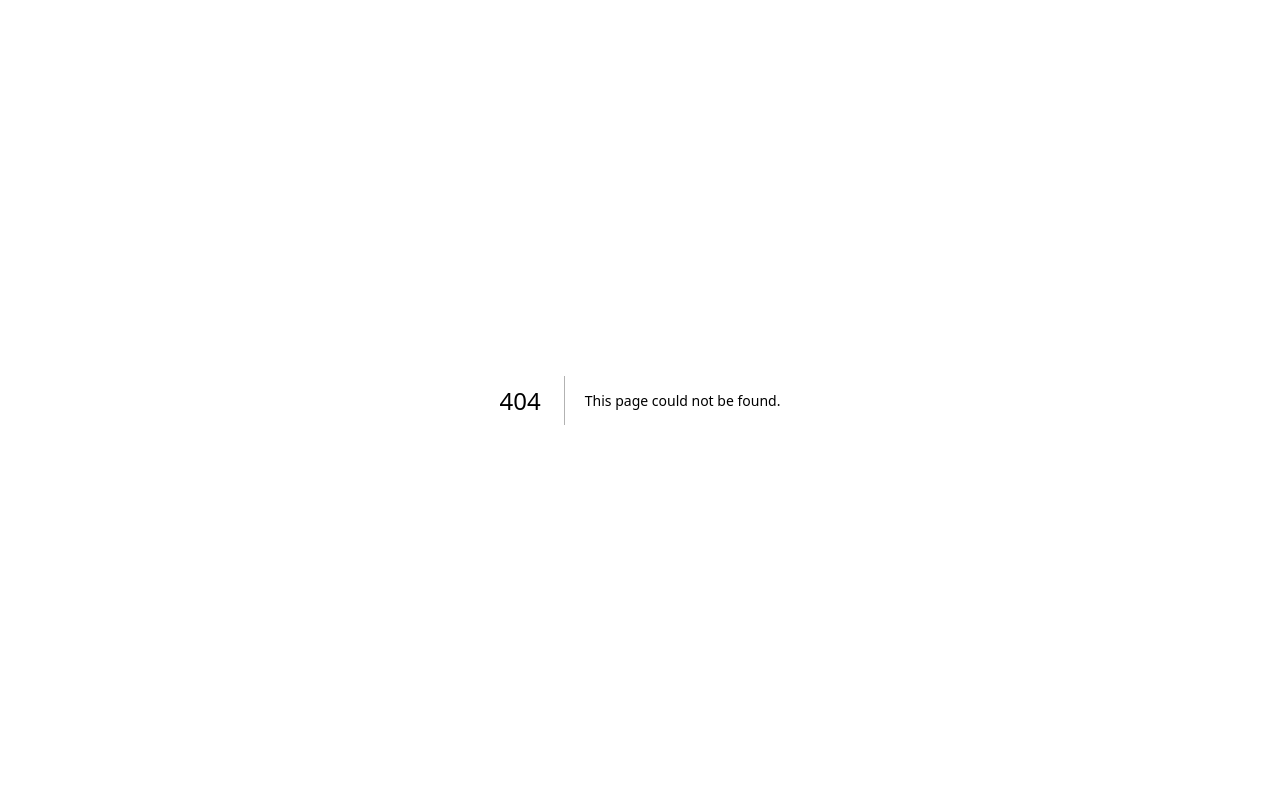
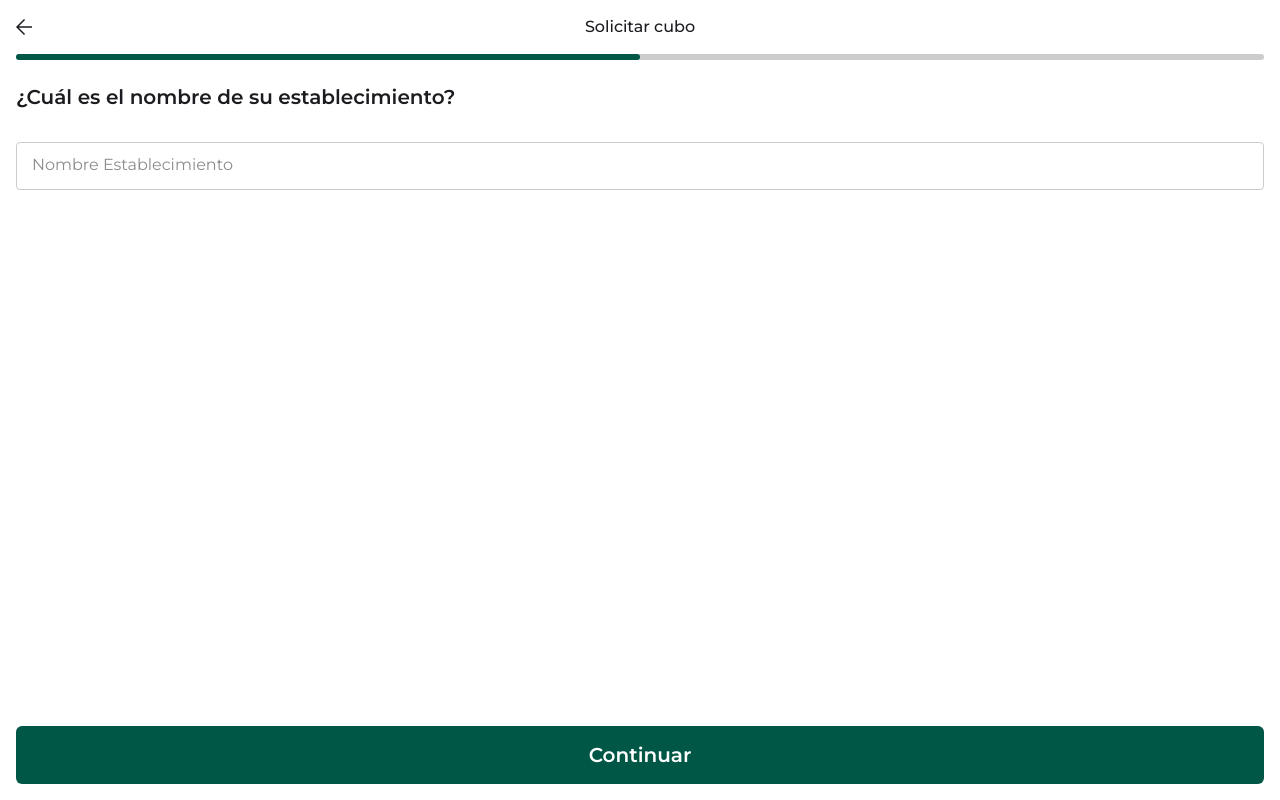
Before and after one commit to JavierVLAB/ecopunto, a Next.js app: page /nombreLocal in a window 1280 px wide. Before the commit this address had no page. Built offline with nearby package versions, Linux system fonts and the light colour scheme.

Commit message:
create nombreLocal

```diff
--- /dev/null
+++ b/app/nombreLocal/page.jsx
@@ -0,0 +1,99 @@
+"use client"
+
+import PageTitle from "@/app/components/PageTitle";
+import { useEffect, useState } from 'react';
+import { useRouter } from 'next/navigation';
+
+import '@/app/ui/globals.css'
+
+
+export default function EstadoContenedor() {
+	const router = useRouter()
+
+	const [name, setName] = useState('')
+
+	const [isError, setIsError] = useState(false)
+
+	useEffect(() => {
+
+		const storedData = JSON.parse(localStorage.getItem('session_data') || '{}');
+		console.log(storedData)
+
+		if(storedData.nameLocal){
+			console.log('si')
+			setPhone(storedData.nameLocal)
+		} else {
+			console.log('no')
+		}
+
+	  }, []);
+
+	const handleSubmit = () => {
+
+        if(name==''){
+			setIsError(true)
+			return
+		}
+
+		const storedData = JSON.parse(localStorage.getItem('session_data') || '{}');
+
+		storedData.nameLocal = name;
+
+		localStorage.setItem('session_data', JSON.stringify(storedData));
+
+		//console.log(localStorage)
+		router.push('/direccion')
+	};
+
+	const handleChange = (event) => {
+		setName(event.target.value)
+
+		setIsError(false)
+
+	};
+
+  return (
+		<main className="h-screen bg-white">
+
+			<PageTitle title={'Solicitar cubo'} page={3} totalPages={6} />
+
+			<div className="px-4 ">
+				<h2 className="font_h2 text-grey06 mt-6 mb-8">¿Cuál es el nombre de su establecimiento?</h2>
+
+                <div className={`mt-4 ${isError? 'input-with-float-label-error' : 'input-with-float-label'}`}>
+                    <input
+                        type="text"
+                        name="local"
+                        id="local"
+                        placeholder=" "
+                        value={name}
+                        onChange={handleChange}
+                        className=""
+                    />
+                    <label htmlFor="local" className="">
+                        Nombre Establecimiento
+                    </label>
+                </div>
+				{ isError ? <p className='font_body_secondary text-error px-5 pt-2'>Escribe un nombre
+					</p> : <></>}
+
+            </div>
+
+
+
+
+
+			<div className='fixed inset-x-0 bottom-4 mx-4'>
+				<button
+					onClick={handleSubmit}
+					className="btn_primary_dark"
+					>
+					Continuar
+				</button>
+			</div>
+
+
+		</main>
+
+  );
+}
```
